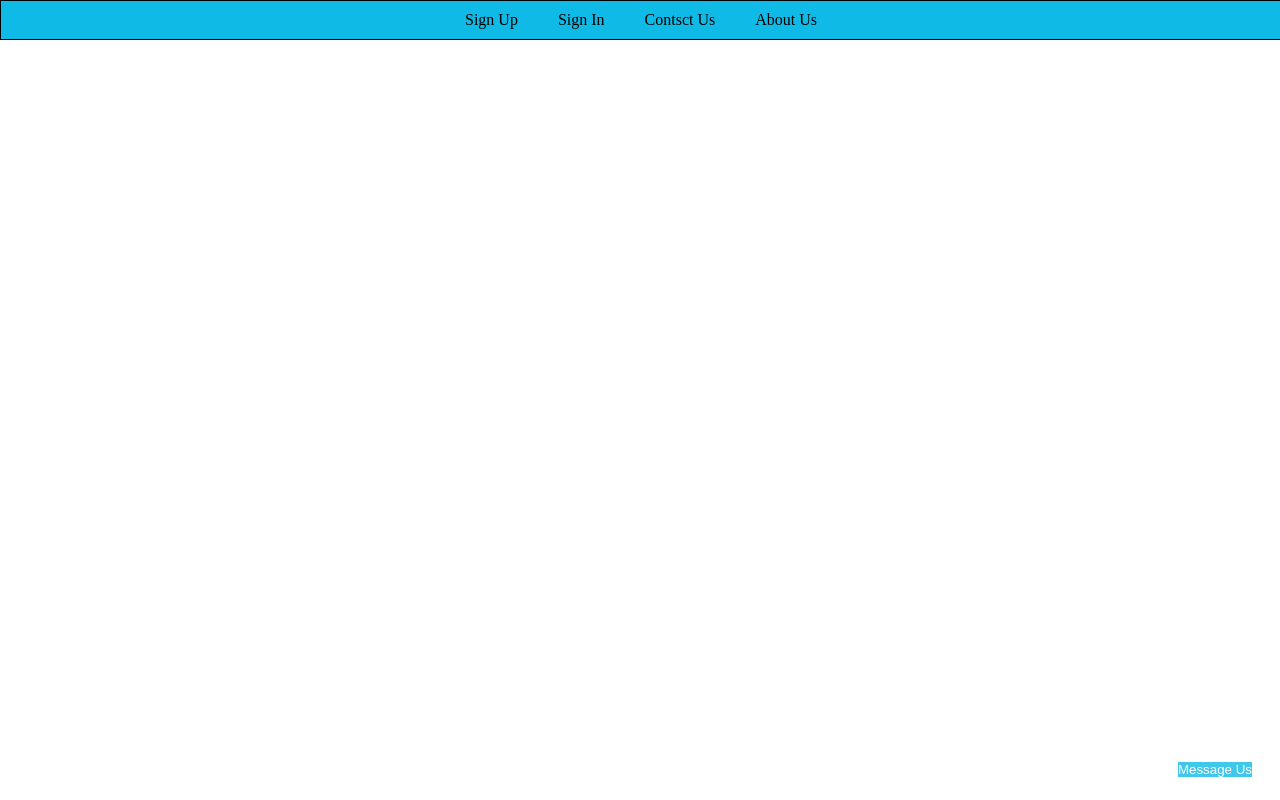
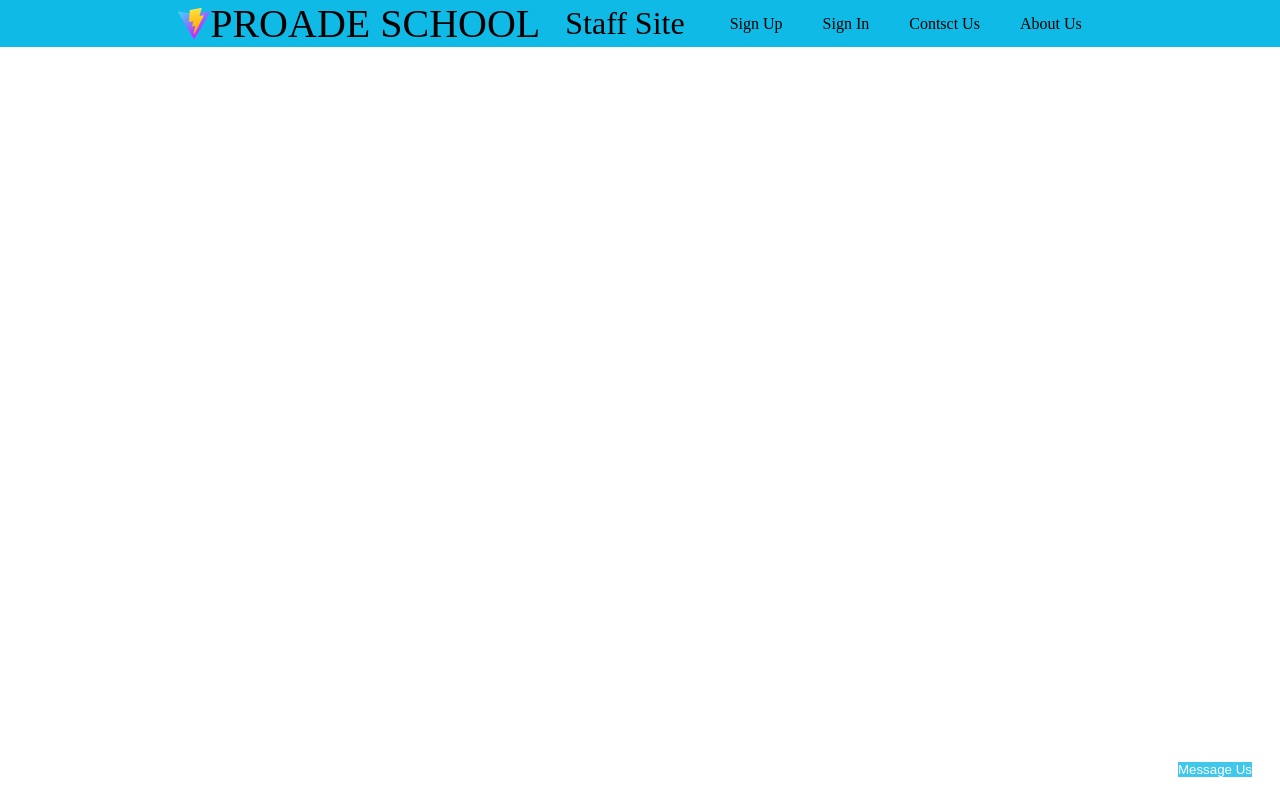
Before and after one commit to Adegbite-Joshua/HopeAcademy, a React (Vite) app: page / in a window 1280 px wide. Built offline with nearby package versions, Linux system fonts and the light colour scheme.

Commit message:
Linked the main school portal to the staff log in page

```diff
--- a/src/Components/LandingPageNav.jsx
+++ b/src/Components/LandingPageNav.jsx
@@ -8,6 +8,11 @@ const LandingPageNav = () => {
         </div>
         <div className='LandingPageNav'>
             <ul>
+                <span>
+                    <img src="vite.svg" style={{float:'left'}} alt="" />
+                    PROADE SCHOOL
+                </span>
+                <li name='staff'>Staff Site</li>
                 <li>Sign Up</li>
                 <li>Sign In</li>
                 <li>Contsct Us</li>
--- a/src/Components/LandingPages/LandingPage.jsx
+++ b/src/Components/LandingPages/LandingPage.jsx
@@ -7,6 +7,7 @@ const LandingPage = () => {
     <>
 
         <LandingPageNav/>
+
         <MessageSchool/>
     </>
   )
--- a/src/style.scss
+++ b/src/style.scss
@@ -80,9 +80,20 @@
         list-style: none;
         width: 100%;
         display: flex;
-        border: 1px solid black;
+        // border: 1px solid black;
         justify-content: center;
         align-items: center;
+        span{
+            font-size: 40px;
+            display: flex;
+            align-items: center;
+            align-self: flex-start;
+
+        }
+        li[name='staff']{
+            margin: 5px 25px;
+            font-size: xx-large;
+        }
         li{
             margin: 10px 20px;
         }
```
Also changed, not shown: src/Components/StaffLogin/StaffLogin.jsx (added, +9 -0 lines).
